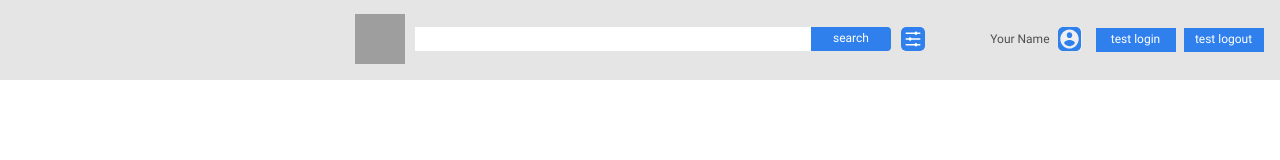
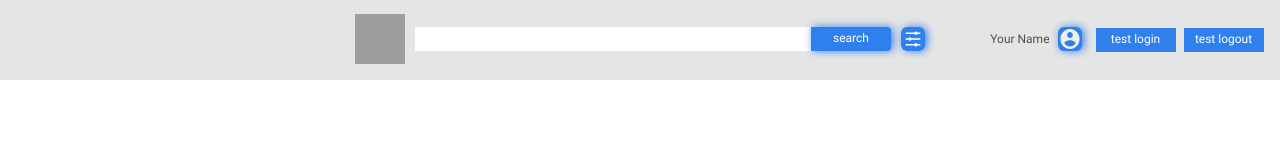
Before and after one commit to anticher/youtube-client, an Angular app in the folder youtube-client-app/: page / in a window 1280 px wide. Shown: the top 160 px of the page. Built offline with nearby package versions, Linux system fonts and the light colour scheme; grey boxes are pictures that could not be loaded.

Commit message:
fix: some styles

```diff
--- a/youtube-client-app/src/app/youtube/components/details-page/details-page.component.scss
+++ b/youtube-client-app/src/app/youtube/components/details-page/details-page.component.scss
@@ -30,7 +30,7 @@
         width: 730px;
         background-position: center;
         background-repeat: no-repeat;
-        background-size: cover;
+        background-size: 100%;
         background-color: $black;
     }
 
@@ -64,14 +64,15 @@
     }
 
     &__subheader {
-        margin-top: 60px;
+        margin-top: 20px;
         font-size: 14px;
         line-height: 16px;
         color: $black;
     }
 
     &__description {
-        margin-top: 4px;
+        padding-right: 20px;
+        margin-top: 20px;
         font-size: 12px;
         line-height: 14px;
         color: $grey;
--- a/youtube-client-app/src/app/youtube/components/more-button/more-button.component.scss
+++ b/youtube-client-app/src/app/youtube/components/more-button/more-button.component.scss
@@ -8,5 +8,6 @@
     align-items: center;
     color: $white;
     background-color: $blue;
-    border-radius: inherit;
+    border-radius: 6px;
+    filter: drop-shadow(2px 0px 4px $blue);
 }
--- a/youtube-client-app/src/app/youtube/components/profile-button/profile-button.component.scss
+++ b/youtube-client-app/src/app/youtube/components/profile-button/profile-button.component.scss
@@ -1,8 +1,12 @@
+@import "../../../../styles/styles.scss";
+
 .profile-button {
     width: 24px;
     height: 24px;
-    border-radius: 4px;
+    border-radius: 6px;
     background-position: center;
     background-repeat: no-repeat;
+    background-size: cover;
     background-image: url("../../../../assets/icons/profileSettings.svg");
+    filter: drop-shadow(2px 0px 4px $blue);
 }
--- a/youtube-client-app/src/app/youtube/components/result-item/result-item.component.scss
+++ b/youtube-client-app/src/app/youtube/components/result-item/result-item.component.scss
@@ -33,6 +33,5 @@
 
     &__button {
         margin-top: auto;
-        border-radius: 4px;
     }
 }
--- a/youtube-client-app/src/app/youtube/components/search-button/search-button.component.scss
+++ b/youtube-client-app/src/app/youtube/components/search-button/search-button.component.scss
@@ -11,4 +11,5 @@
     border-radius: inherit;
     border-top-right-radius: 4px;
     border-bottom-right-radius: 4px;
+    filter: drop-shadow(2px 0px 4px $blue);
 }
--- a/youtube-client-app/src/app/youtube/components/settings-button/settings-button.component.scss
+++ b/youtube-client-app/src/app/youtube/components/settings-button/settings-button.component.scss
@@ -1,8 +1,12 @@
+@import "../../../../styles/styles.scss";
+
 .settings-button {
     width: 24px;
     height: 24px;
-    border-radius: 4px;
+    border-radius: 6px;
     background-position: center;
     background-repeat: no-repeat;
+    background-size: cover;
     background-image: url("../../../../assets/icons/searchSettings.svg");
+    filter: drop-shadow(2px 0px 4px $blue);
 }
```
